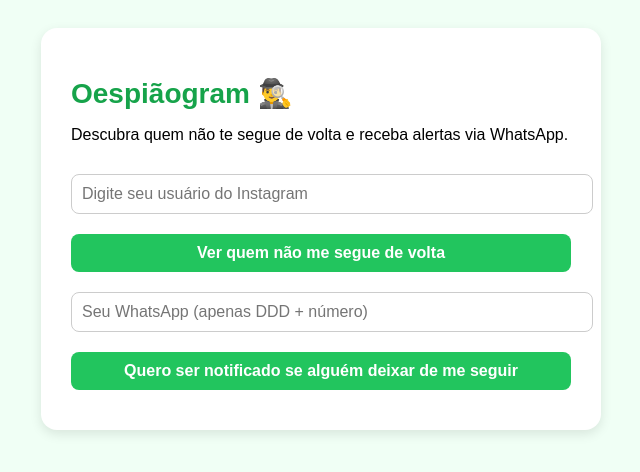
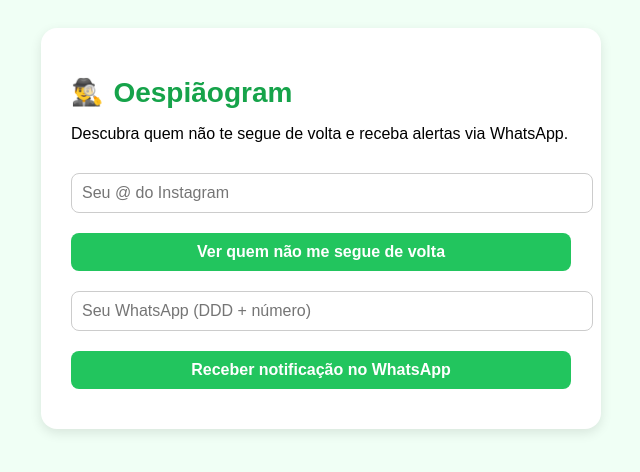
Before and after one commit to geovannijp/oespiaogram, a website: page public/index.html in a window 1280 px wide. Shown: the whole page, without its empty margins (319-959 px from the left). Drawn offline with Linux system fonts and the light colour scheme; a script that the page names is missing.

Commit message:
Update index.html

```diff
--- a/public/index.html
+++ b/public/index.html
@@ -26,6 +26,9 @@
         color: #16a34a;
         font-size: 28px;
         margin-bottom: 5px;
+        display: flex;
+        align-items: center;
+        gap: 10px;
       }
 
       p {
@@ -57,23 +60,27 @@
       ul {
         margin-top: 10px;
       }
+
+      .emoji {
+        font-size: 26px;
+      }
     </style>
   </head>
 
   <body>
     <div class="container">
-      <h1>Oespiãogram 🕵️‍♂️</h1>
+      <h1><span class="emoji">🕵️‍♂️</span> Oespiãogram</h1>
       <p>Descubra quem não te segue de volta e receba alertas via WhatsApp.</p>
 
-      <input type="text" id="usernameInput" placeholder="Digite seu usuário do Instagram" />
+      <input type="text" id="username" placeholder="Seu @ do Instagram" />
       <button id="checkBtn">Ver quem não me segue de volta</button>
 
       <div id="resultArea"></div>
 
-      <input type="text" id="whatsappInput" placeholder="Seu WhatsApp (apenas DDD + número)" />
-      <button id="notifyBtn">Quero ser notificado se alguém deixar de me seguir</button>
+      <input type="text" id="whatsapp" placeholder="Seu WhatsApp (DDD + número)" />
+      <button id="notifyBtn">Receber notificação no WhatsApp</button>
     </div>
 
-    <script type="module" src="scan.js"></script>
+    <script src="scan.js"></script>
   </body>
 </html>
```
